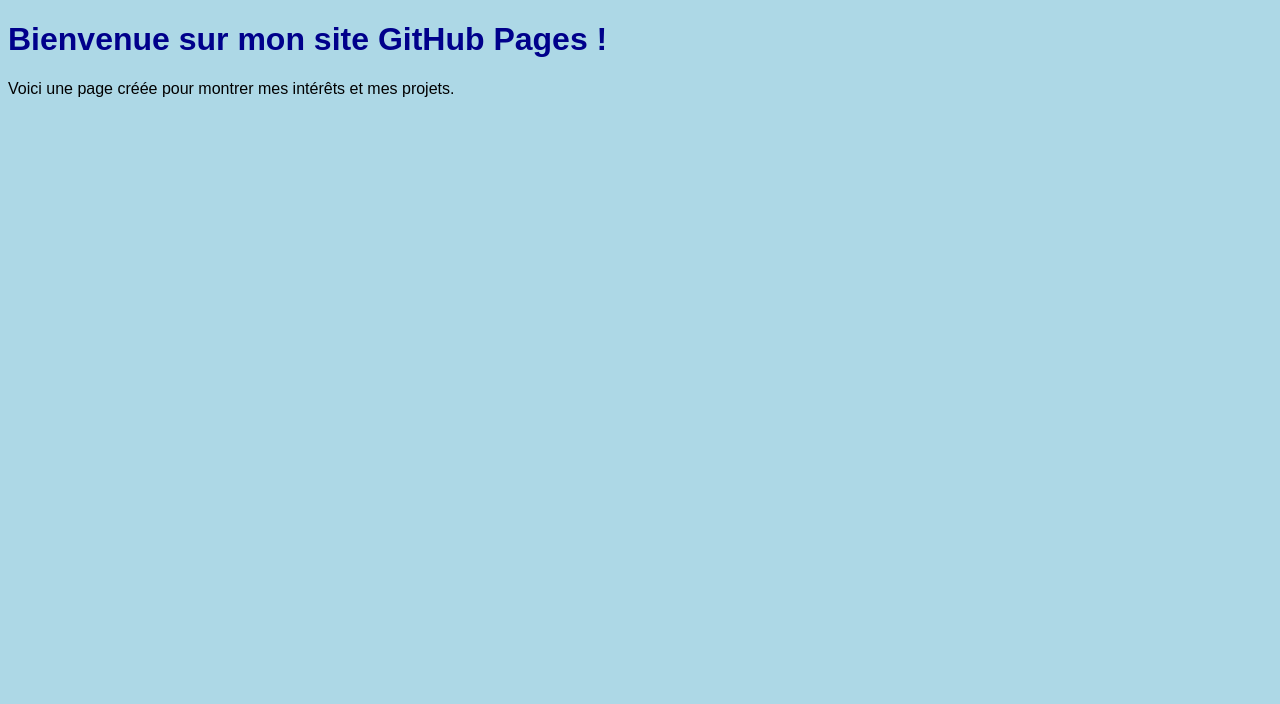
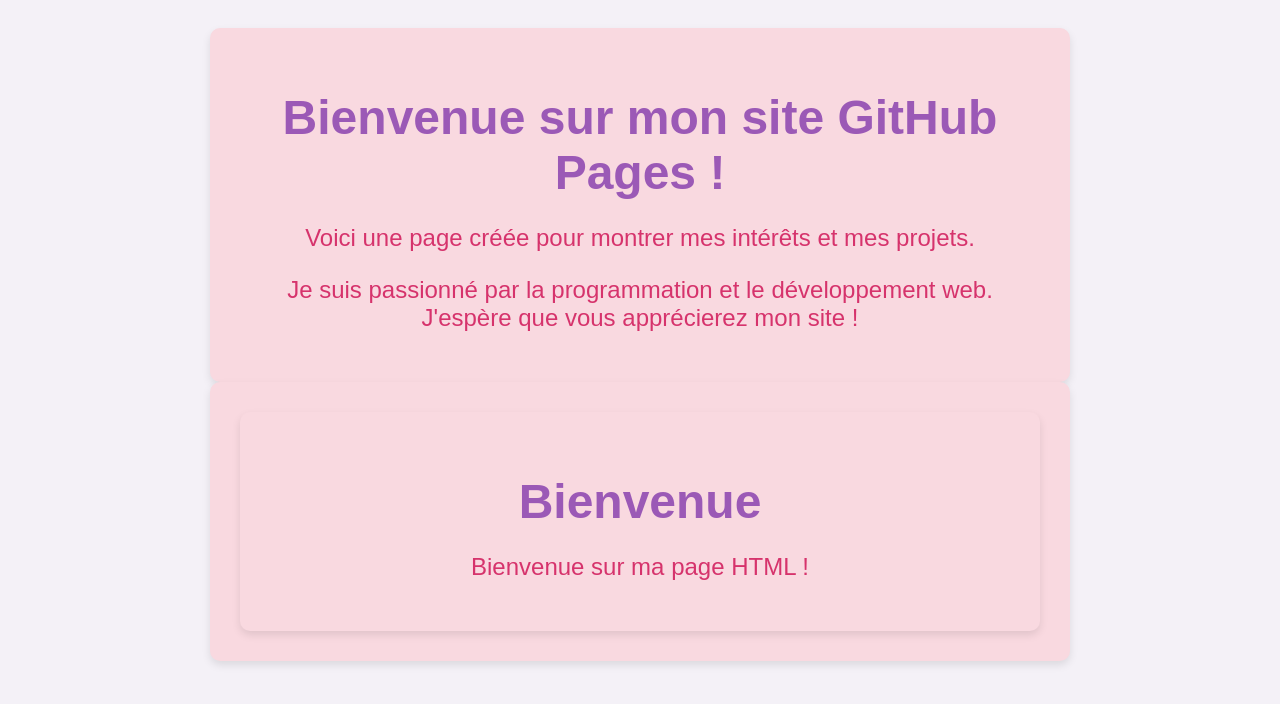
Before and after one commit to Karenquishpe/Karenquishpe.github.io, a plain HTML site: page index.html in a window 1280 px wide. Drawn offline with Linux system fonts and the light colour scheme.

Commit message:
Ajout de la page d'accueil avec le CSS pastel

```diff
--- a/index.html
+++ b/index.html
@@ -6,16 +6,110 @@
     <title>Bienvenue sur mon site</title>
     <style>
         body {
-            background-color: lightblue;
+            background-color: #f4f1f7; /* Rose pastel clair */
             font-family: Arial, sans-serif;
+            text-align: center;
+            padding: 20px;
         }
         h1 {
-            color: darkblue;
+            color: #9b59b6; /* Violet pastel */
+            font-size: 3em;
+            margin-bottom: 20px;
+        }
+        p {
+            color: #d6336c; /* Rose pastel foncé */
+            font-size: 1.5em;
+            margin-bottom: 20px;
+        }
+        .container {
+            background-color: #f9d9e0; /* Rose pastel très clair */
+            border-radius: 10px;
+            padding: 30px;
+            box-shadow: 0 4px 8px rgba(0, 0, 0, 0.1);
+            max-width: 800px;
+            margin: 0 auto;
         }
     </style>
 </head>
 <body>
-    <h1>Bienvenue sur mon site GitHub Pages !</h1>
-    <p>Voici une page créée pour montrer mes intérêts et mes projets.</p>
+    <div class="container">
+        <h1>Bienvenue sur mon site GitHub Pages !</h1>
+        <p>Voici une page créée pour montrer mes intérêts et mes projets.</p>
+        <p>Je suis passionné par la programmation et le développement web. J'espère que vous apprécierez mon site !</p>
+    </div>
+</body>
+</ht<!DOCTYPE html>
+<html lang="fr">
+<head>
+    <meta charset="UTF-8">
+    <meta name="viewport" content="width=device-width, initial-scale=1.0">
+    <title>Bienvenue sur mon site</title>
+    <style>
+        body {
+            background-color: #f4f1f7; /* Rose pastel clair */
+            font-family: Arial, sans-serif;
+            text-align: center;
+            padding: 20px;
+        }
+        h1 {
+            color: #9b59b6; /* Violet pastel */
+            font-size: 3em;
+            margin-bottom: 20px;
+        }
+        p {
+            color: #d6336c; /* Rose pastel foncé */
+            font-size: 1.5em;
+            margin-bottom: 20px;
+        }
+        .container {
+            background-color: #f9d9e0; /* Rose pastel très clair */
+            border-radius: 10px;
+            padding: 30px;
+            box-shadow: 0 4px 8px rgba(0, 0, 0, 0.1);
+            max-width: 800px;
+            margin: 0 auto;
+        }
+    </style>
+</head>
+<body>
+    <div class="container">
+<!DOCTYPE html>
+<html lang="fr">
+<head>
+    <meta charset="UTF-8">
+    <meta name="viewport" content="width=device-width, initial-scale=1.0">
+    <title>Page d'accueil</title>
+    <style>
+        body {
+            background-color: #f4f1f7;
+            font-family: Arial, sans-serif;
+            text-align: center;
+            padding: 20px;
+        }
+        h1 {
+            color: #9b59b6;
+            font-size: 3em;
+            margin-bottom: 20px;
+        }
+        p {
+            color: #d6336c;
+            font-size: 1.5em;
+            margin-bottom: 20px;
+        }
+        .container {
+            background-color: #f9d9e0;
+            border-radius: 10px;
+            padding: 30px;
+            box-shadow: 0 4px 8px rgba(0, 0, 0, 0.1);
+            max-width: 800px;
+            margin: 0 auto;
+        }
+    </style>
+</head>
+<body>
+    <div class="container">
+        <h1>Bienvenue</h1>
+        <p>Bienvenue sur ma page HTML !</p>
+    </div>
 </body>
 </html>
```
